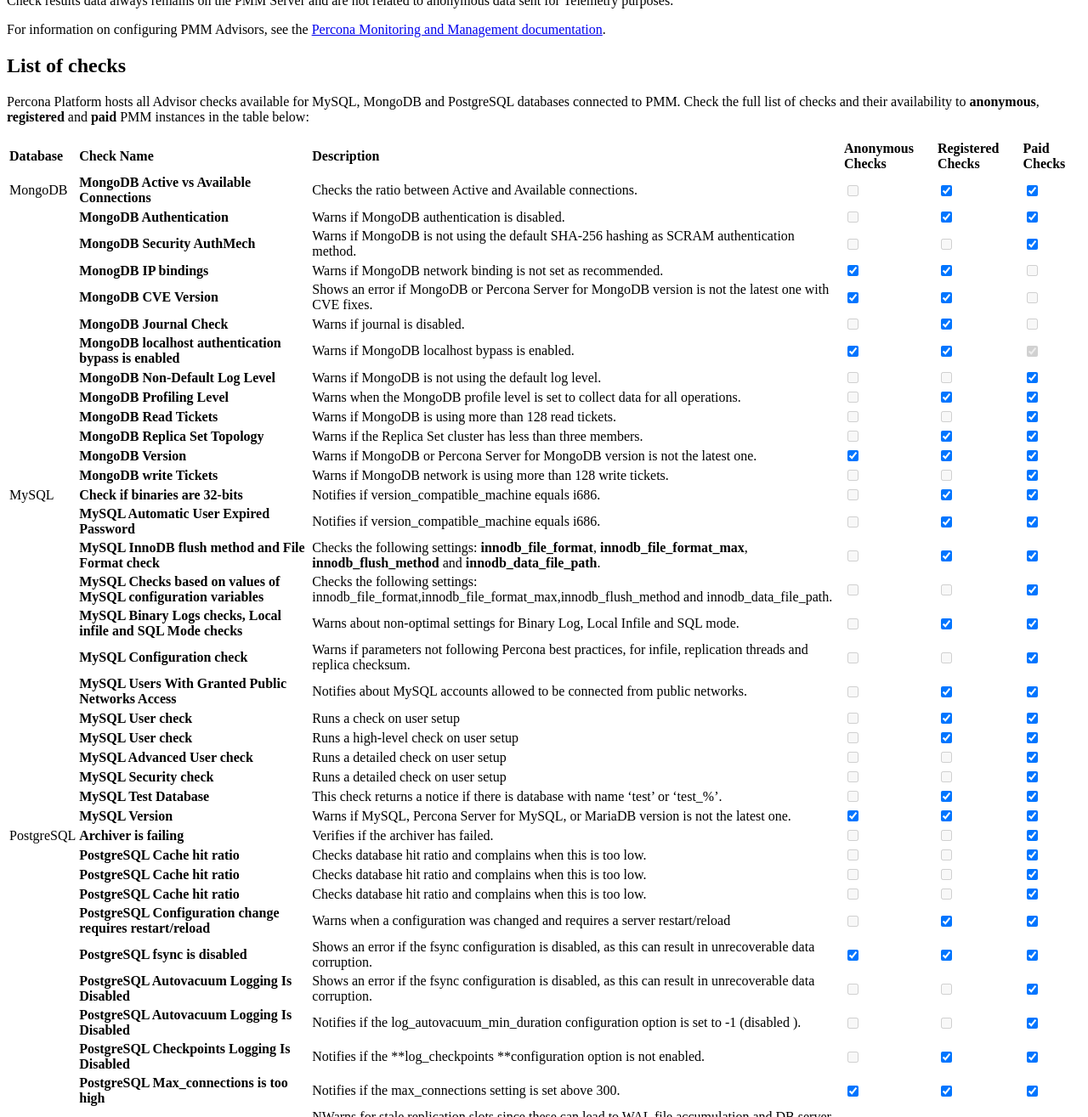
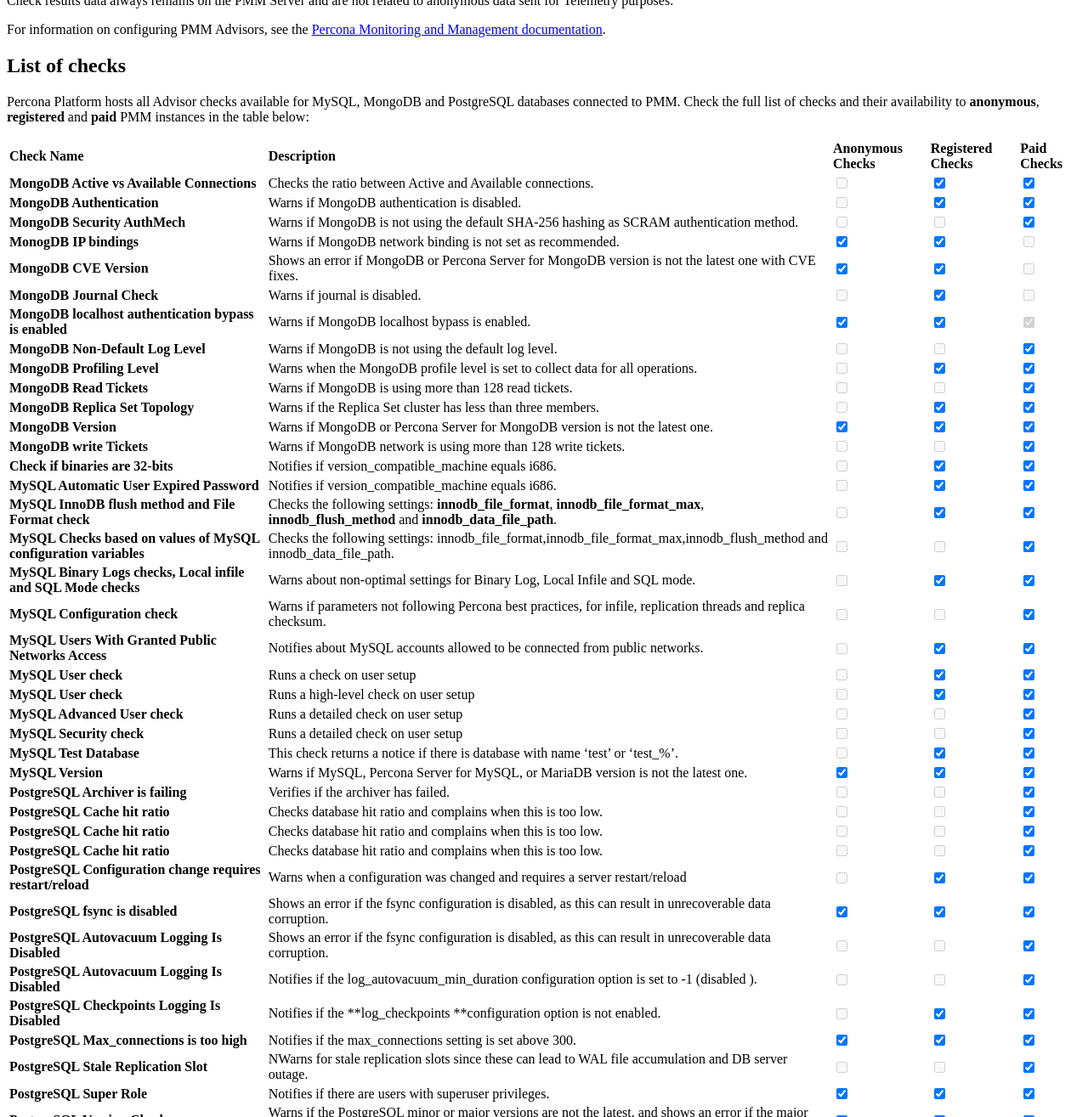
Before and after one commit to percona/portal-doc, an MkDocs documentation site: the page built from docs/checks.md, in a window 1280 px wide and 1400 px high, scrolled down 829 px, cut to the strip 85-1400 px from the top of the window. Shown: the whole strip at 85% size. Built offline with MkDocs 1.6.1 and Material for MkDocs 9.7.7, drawn with Linux system fonts in a browser that asks for light colours; nearby versions of some CDN libraries.

Commit message:
removed column

```diff
--- a/docs/checks.md
+++ b/docs/checks.md
@@ -29,45 +29,44 @@
 ## List of checks
 Percona Platform hosts all Advisor checks available for MySQL, MongoDB and PostgreSQL databases connected to PMM. Check the full list of checks and their availability to **anonymous**, **registered** and **paid** PMM instances in the table below:
 
-|Database | Check  Name    | Description |  Anonymous Checks | Registered  Checks   | Paid Checks    |
-| :----------| :----------- |:----------- |:----------- | :----------- | :----------- |
-|MongoDB|**MongoDB Active vs Available Connections**|Checks the ratio between Active and Available connections.| <input type="checkbox" disabled  />  |<input type="checkbox" checked /> | <input type="checkbox" checked />|
-||**MongoDB Authentication**|Warns if MongoDB authentication is disabled.| <input type="checkbox" disabled  />  |<input type="checkbox" checked /> | <input type="checkbox" checked />|
-||**MongoDB Security AuthMech**|Warns if MongoDB is not using the default SHA-256 hashing as SCRAM authentication method.| <input type="checkbox" disabled  />  |<input type="checkbox" disabled  /> | <input type="checkbox" checked />|
-||**MonogDB IP bindings**|Warns if MongoDB network binding is not set as recommended.| <input type="checkbox" checked  />  |<input type="checkbox" checked /> | <input type="checkbox" disabled  />|
-||**MongoDB CVE Version**|Shows an error if MongoDB or Percona Server for MongoDB version is not the latest one with CVE fixes.| <input type="checkbox" checked  />  |<input type="checkbox" checked /> | <input type="checkbox" disabled  />|
-||**MongoDB Journal Check**|Warns if journal is disabled.| <input type="checkbox" disabled   />  |<input type="checkbox" checked /> | <input type="checkbox" disabled  />|
-||**MongoDB localhost authentication bypass is enabled**| Warns if MongoDB localhost bypass is enabled.| <input type="checkbox" checked  />  |<input type="checkbox" checked /> | <input type="checkbox" disabled  checked/>|
-||**MongoDB Non-Default Log Level**|Warns if MongoDB is not using the default log level.| <input type="checkbox" disabled   />  |<input type="checkbox" disabled  /> | <input type="checkbox" checked />|
-||**MongoDB Profiling Level**|Warns when the MongoDB profile level is set to collect data for all operations.| <input type="checkbox" disabled   />  |<input type="checkbox" checked /> | <input type="checkbox" checked />|
-||**MongoDB Read Tickets**|Warns if MongoDB is using more than 128 read tickets.| <input type="checkbox" disabled   />  |<input type="checkbox" disabled  /> | <input type="checkbox" checked />|
-||**MongoDB Replica Set Topology**	|Warns if the Replica Set cluster has less than three members.| <input type="checkbox" disabled   />  |<input type="checkbox" checked /> | <input type="checkbox" checked />|
-||**MongoDB Version**	|Warns if MongoDB or Percona Server for MongoDB version is not the latest one.| <input type="checkbox" checked  />  |<input type="checkbox" checked /> | <input type="checkbox" checked />|
-||**MongoDB write Tickets**	|Warns if MongoDB network is using more than 128 write tickets.| <input type="checkbox" disabled   />  |<input type="checkbox" disabled  /> | <input type="checkbox" checked />|
-|MySQL|  **Check if binaries are 32-bits**	|Notifies if version_compatible_machine equals i686.| <input type="checkbox" disabled   />  |<input type="checkbox" checked  /> | <input type="checkbox" checked />|
-||**MySQL Automatic User Expired Password**	|Notifies if version_compatible_machine equals i686.| <input type="checkbox" disabled   />  |<input type="checkbox" checked  /> | <input type="checkbox" checked />|
-||**MySQL InnoDB flush method and File Format check**|Checks the following settings: **innodb_file_format**, **innodb_file_format_max**, **innodb_flush_method** and **innodb_data_file_path**.| <input type="checkbox" disabled   />  |<input type="checkbox" checked  /> | <input type="checkbox" checked />|
-|| **MySQL Checks based on values of MySQL configuration variables**	|Checks the following settings: innodb_file_format,innodb_file_format_max,innodb_flush_method and innodb_data_file_path.| <input type="checkbox" disabled   />  |<input type="checkbox"  disabled /> | <input type="checkbox" checked />|
-||**MySQL Binary Logs checks, Local infile and SQL Mode checks**	|Warns about non-optimal settings for Binary Log, Local Infile and SQL mode.| <input type="checkbox" disabled   />  |<input type="checkbox"  checked/> | <input type="checkbox" checked />|
-|| **MySQL Configuration check**	|Warns if parameters not following Percona best practices, for infile, replication threads and replica checksum.| <input type="checkbox" disabled   />  |<input type="checkbox"  disabled /> | <input type="checkbox" checked />|
-|| **MySQL Users With Granted Public Networks Access**	|Notifies about MySQL accounts allowed to be connected from public networks.| <input type="checkbox" disabled   />  |<input type="checkbox"  checked/> | <input type="checkbox" checked />|
-|| **MySQL User check**	|Runs a check on user setup| <input type="checkbox" disabled   />  |<input type="checkbox"  checked/> | <input type="checkbox" checked />|
-|| **MySQL User check**|Runs a high-level check on user setup| <input type="checkbox" disabled   />  |<input type="checkbox"  checked/> | <input type="checkbox" checked />|
-|| **MySQL Advanced User check**	|Runs a detailed check on user setup| <input type="checkbox" disabled   />  |<input type="checkbox"  disabled /> | <input type="checkbox" checked />|
-|| **MySQL Security check** |Runs a detailed check on user setup| <input type="checkbox" disabled   />  |<input type="checkbox"  disabled /> | <input type="checkbox" checked />|
-||**MySQL Test Database**|This check returns a notice if there is database with name ‘test’ or ‘test_%’.| <input type="checkbox" disabled   />  |<input type="checkbox"  checked /> | <input type="checkbox" checked />|
-|| **MySQL Version**|Warns if MySQL, Percona Server for MySQL, or MariaDB version is not the latest one.| <input type="checkbox" checked  />  |<input type="checkbox"  checked /> | <input type="checkbox" checked />|
-|PostgreSQL| **Archiver is failing**| Verifies if the archiver has failed.|<input type="checkbox" disabled   />  |<input type="checkbox"  disabled  /> | <input type="checkbox" checked />|
-|| **PostgreSQL Cache hit ratio**| Checks database hit ratio and complains when this is too low.|<input type="checkbox" disabled   />  |<input type="checkbox"  disabled  /> | <input type="checkbox" checked />|
-|| **PostgreSQL Cache hit ratio**| Checks database hit ratio and complains when this is too low.|<input type="checkbox" disabled   />  |<input type="checkbox"  disabled  /> | <input type="checkbox" checked />|
-|| **PostgreSQL Cache hit ratio**| Checks database hit ratio and complains when this is too low.|<input type="checkbox" disabled   />  |<input type="checkbox"  disabled  /> | <input type="checkbox" checked />|
-|| **PostgreSQL Configuration change requires restart/reload**| Warns when a configuration was changed and requires a server restart/reload|<input type="checkbox" disabled   />  |<input type="checkbox"  checked  /> | <input type="checkbox" checked />|
-|| **PostgreSQL fsync is disabled**| Shows an error if the fsync configuration is disabled, as this can result in unrecoverable data corruption.|<input type="checkbox" checked   />  |<input type="checkbox"  checked  /> | <input type="checkbox" checked />|
-|| **PostgreSQL Autovacuum Logging Is Disabled**| Shows an error if the fsync configuration is disabled, as this can result in unrecoverable data corruption.|<input type="checkbox" disabled   />  |<input type="checkbox"  disabled  /> | <input type="checkbox" checked />|
-|| **PostgreSQL Autovacuum Logging Is Disabled**|Notifies if the log_autovacuum_min_duration configuration option is set to -1 (disabled ).|<input type="checkbox" disabled   />  |<input type="checkbox"  disabled  /> | <input type="checkbox" checked />|
-|| **PostgreSQL Checkpoints Logging Is Disabled**|Notifies if the **log_checkpoints **configuration option is not enabled.|<input type="checkbox" disabled   />  |<input type="checkbox"  checked  /> | <input type="checkbox" checked />|
-||**PostgreSQL Max_connections is too high**|Notifies if the max_connections setting is set above 300.|<input type="checkbox" checked   />  |<input type="checkbox"  checked  /> | <input type="checkbox" checked />|
-|| **PostgreSQL Stale Replication Slot**|NWarns for stale replication slots since these can lead to WAL file accumulation and DB server outage.|<input type="checkbox" disabled   />  |<input type="checkbox"  disabled  /> | <input type="checkbox" checked />|
-|| **PostgreSQL Super Role** |Notifies if there are users with superuser privileges.|<input type="checkbox" checked   />  |<input type="checkbox"  checked  /> | <input type="checkbox" checked />|
-|| **PostgreSQL Version Check**| Warns if the PostgreSQL minor or major versions are not the latest, and shows an error if the major version is 9.4 or older.|<input type="checkbox" checked   />  |<input type="checkbox"  checked  /> | <input type="checkbox" checked />|
-|
+| Check  Name    | Description |  Anonymous Checks | Registered  Checks   | Paid Checks    |
+ |:----------- |:----------- |:----------- | :----------- | :----------- |
+**MongoDB Active vs Available Connections**|Checks the ratio between Active and Available connections.| <input type="checkbox" disabled  />  |<input type="checkbox" checked /> | <input type="checkbox" checked />|
+|**MongoDB Authentication**|Warns if MongoDB authentication is disabled.| <input type="checkbox" disabled  />  |<input type="checkbox" checked /> | <input type="checkbox" checked />|
+|**MongoDB Security AuthMech**|Warns if MongoDB is not using the default SHA-256 hashing as SCRAM authentication method.| <input type="checkbox" disabled  />  |<input type="checkbox" disabled  /> | <input type="checkbox" checked />|
+|**MonogDB IP bindings**|Warns if MongoDB network binding is not set as recommended.| <input type="checkbox" checked  />  |<input type="checkbox" checked /> | <input type="checkbox" disabled  />|
+|**MongoDB CVE Version**|Shows an error if MongoDB or Percona Server for MongoDB version is not the latest one with CVE fixes.| <input type="checkbox" checked  />  |<input type="checkbox" checked /> | <input type="checkbox" disabled  />|
+|**MongoDB Journal Check**|Warns if journal is disabled.| <input type="checkbox" disabled   />  |<input type="checkbox" checked /> | <input type="checkbox" disabled  />|
+|**MongoDB localhost authentication bypass is enabled**| Warns if MongoDB localhost bypass is enabled.| <input type="checkbox" checked  />  |<input type="checkbox" checked /> | <input type="checkbox" disabled  checked/>|
+|**MongoDB Non-Default Log Level**|Warns if MongoDB is not using the default log level.| <input type="checkbox" disabled   />  |<input type="checkbox" disabled  /> | <input type="checkbox" checked />|
+|**MongoDB Profiling Level**|Warns when the MongoDB profile level is set to collect data for all operations.| <input type="checkbox" disabled   />  |<input type="checkbox" checked /> | <input type="checkbox" checked />|
+|**MongoDB Read Tickets**|Warns if MongoDB is using more than 128 read tickets.| <input type="checkbox" disabled   />  |<input type="checkbox" disabled  /> | <input type="checkbox" checked />|
+|**MongoDB Replica Set Topology**	|Warns if the Replica Set cluster has less than three members.| <input type="checkbox" disabled   />  |<input type="checkbox" checked /> | <input type="checkbox" checked />|
+|**MongoDB Version**	|Warns if MongoDB or Percona Server for MongoDB version is not the latest one.| <input type="checkbox" checked  />  |<input type="checkbox" checked /> | <input type="checkbox" checked />|
+|**MongoDB write Tickets**	|Warns if MongoDB network is using more than 128 write tickets.| <input type="checkbox" disabled   />  |<input type="checkbox" disabled  /> | <input type="checkbox" checked />|
+|  **Check if binaries are 32-bits**	|Notifies if version_compatible_machine equals i686.| <input type="checkbox" disabled   />  |<input type="checkbox" checked  /> | <input type="checkbox" checked />|
+|**MySQL Automatic User Expired Password**	|Notifies if version_compatible_machine equals i686.| <input type="checkbox" disabled   />  |<input type="checkbox" checked  /> | <input type="checkbox" checked />|
+|**MySQL InnoDB flush method and File Format check**|Checks the following settings: **innodb_file_format**, **innodb_file_format_max**, **innodb_flush_method** and **innodb_data_file_path**.| <input type="checkbox" disabled   />  |<input type="checkbox" checked  /> | <input type="checkbox" checked />|
+| **MySQL Checks based on values of MySQL configuration variables**	|Checks the following settings: innodb_file_format,innodb_file_format_max,innodb_flush_method and innodb_data_file_path.| <input type="checkbox" disabled   />  |<input type="checkbox"  disabled /> | <input type="checkbox" checked />|
+|**MySQL Binary Logs checks, Local infile and SQL Mode checks**	|Warns about non-optimal settings for Binary Log, Local Infile and SQL mode.| <input type="checkbox" disabled   />  |<input type="checkbox"  checked/> | <input type="checkbox" checked />|
+| **MySQL Configuration check**	|Warns if parameters not following Percona best practices, for infile, replication threads and replica checksum.| <input type="checkbox" disabled   />  |<input type="checkbox"  disabled /> | <input type="checkbox" checked />|
+| **MySQL Users With Granted Public Networks Access**	|Notifies about MySQL accounts allowed to be connected from public networks.| <input type="checkbox" disabled   />  |<input type="checkbox"  checked/> | <input type="checkbox" checked />|
+| **MySQL User check**	|Runs a check on user setup| <input type="checkbox" disabled   />  |<input type="checkbox"  checked/> | <input type="checkbox" checked />|
+| **MySQL User check**|Runs a high-level check on user setup| <input type="checkbox" disabled   />  |<input type="checkbox"  checked/> | <input type="checkbox" checked />|
+| **MySQL Advanced User check**	|Runs a detailed check on user setup| <input type="checkbox" disabled   />  |<input type="checkbox"  disabled /> | <input type="checkbox" checked />|
+| **MySQL Security check** |Runs a detailed check on user setup| <input type="checkbox" disabled   />  |<input type="checkbox"  disabled /> | <input type="checkbox" checked />|
+|**MySQL Test Database**|This check returns a notice if there is database with name ‘test’ or ‘test_%’.| <input type="checkbox" disabled   />  |<input type="checkbox"  checked /> | <input type="checkbox" checked />|
+| **MySQL Version**|Warns if MySQL, Percona Server for MySQL, or MariaDB version is not the latest one.| <input type="checkbox" checked  />  |<input type="checkbox"  checked /> | <input type="checkbox" checked />|
+| **PostgreSQL Archiver is failing**|  Verifies if the archiver has failed.|<input type="checkbox" disabled   />  |<input type="checkbox"  disabled  /> | <input type="checkbox" checked />|
+| **PostgreSQL Cache hit ratio**| Checks database hit ratio and complains when this is too low.|<input type="checkbox" disabled   />  |<input type="checkbox"  disabled  /> | <input type="checkbox" checked />|
+| **PostgreSQL Cache hit ratio**| Checks database hit ratio and complains when this is too low.|<input type="checkbox" disabled   />  |<input type="checkbox"  disabled  /> | <input type="checkbox" checked />|
+| **PostgreSQL Cache hit ratio**| Checks database hit ratio and complains when this is too low.|<input type="checkbox" disabled   />  |<input type="checkbox"  disabled  /> | <input type="checkbox" checked />|
+| **PostgreSQL Configuration change requires restart/reload**| Warns when a configuration was changed and requires a server restart/reload|<input type="checkbox" disabled   />  |<input type="checkbox"  checked  /> | <input type="checkbox" checked />|
+| **PostgreSQL fsync is disabled**| Shows an error if the fsync configuration is disabled, as this can result in unrecoverable data corruption.|<input type="checkbox" checked   />  |<input type="checkbox"  checked  /> | <input type="checkbox" checked />|
+| **PostgreSQL Autovacuum Logging Is Disabled**| Shows an error if the fsync configuration is disabled, as this can result in unrecoverable data corruption.|<input type="checkbox" disabled   />  |<input type="checkbox"  disabled  /> | <input type="checkbox" checked />|
+| **PostgreSQL Autovacuum Logging Is Disabled**|Notifies if the log_autovacuum_min_duration configuration option is set to -1 (disabled ).|<input type="checkbox" disabled   />  |<input type="checkbox"  disabled  /> | <input type="checkbox" checked />|
+| **PostgreSQL Checkpoints Logging Is Disabled**|Notifies if the **log_checkpoints **configuration option is not enabled.|<input type="checkbox" disabled   />  |<input type="checkbox"  checked  /> | <input type="checkbox" checked />|
+|**PostgreSQL Max_connections is too high**|Notifies if the max_connections setting is set above 300.|<input type="checkbox" checked   />  |<input type="checkbox"  checked  /> | <input type="checkbox" checked />|
+| **PostgreSQL Stale Replication Slot**|NWarns for stale replication slots since these can lead to WAL file accumulation and DB server outage.|<input type="checkbox" disabled   />  |<input type="checkbox"  disabled  /> | <input type="checkbox" checked />|
+| **PostgreSQL Super Role** |Notifies if there are users with superuser privileges.|<input type="checkbox" checked   />  |<input type="checkbox"  checked  /> | <input type="checkbox" checked />|
+| **PostgreSQL Version Check**| Warns if the PostgreSQL minor or major versions are not the latest, and shows an error if the major version is 9.4 or older.|<input type="checkbox" checked   />  |<input type="checkbox"  checked  /> | <input type="checkbox" checked />|
```
